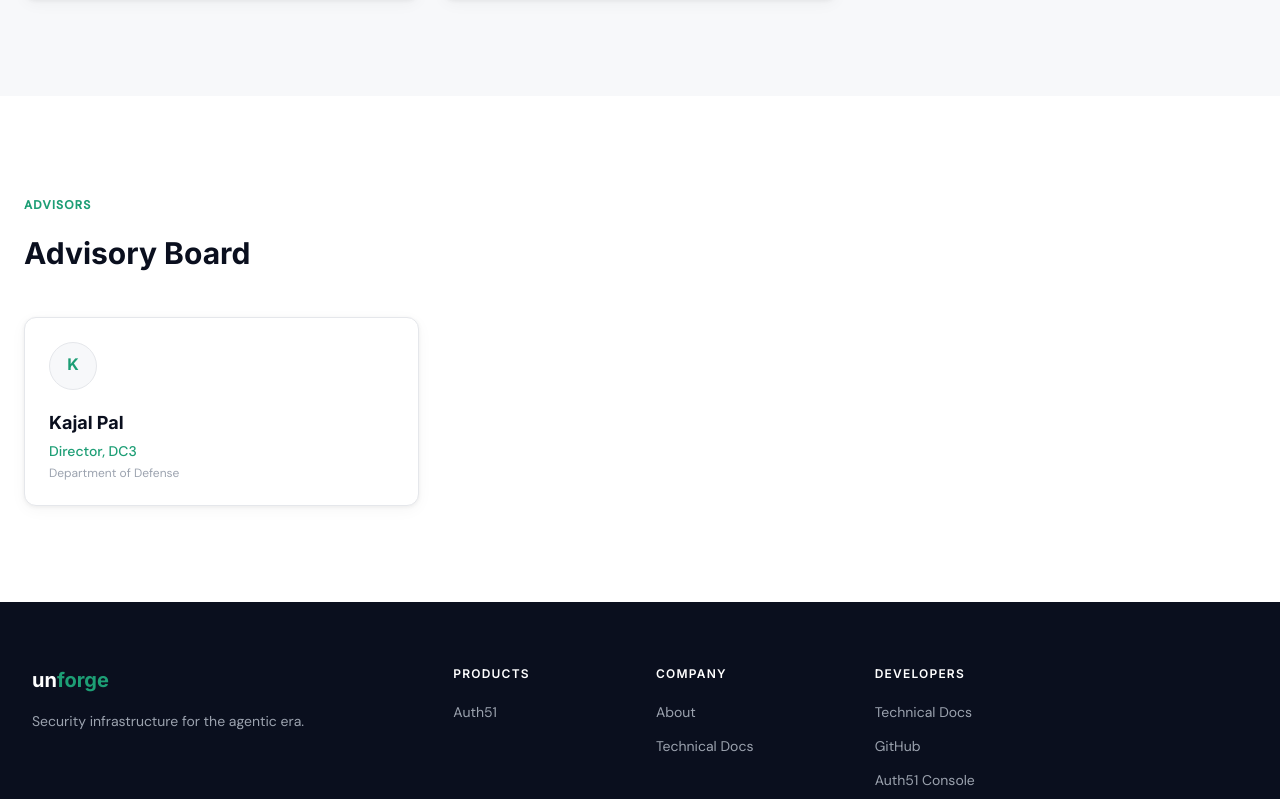
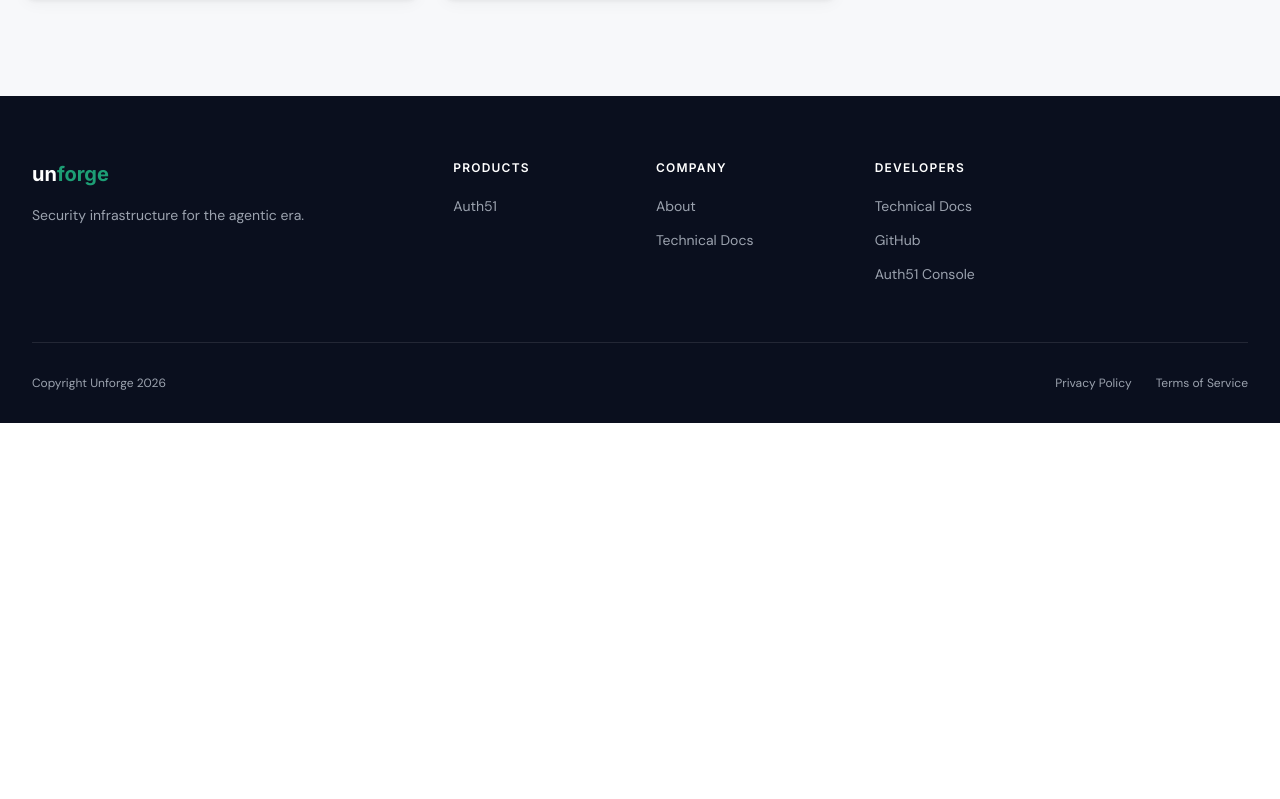
Before and after one commit to unforge-io/unforge-website, a React (Vite) app: page /company in a window 1280 px wide. Shown: the part 4287-5086 px from the top of the page. After the commit the page ends 4710 px from the top, so only its background shows below. Built offline with nearby package versions, Linux system fonts and the light colour scheme.

Commit message:
Temporary founder changes. Will be restored later.

```diff
--- a/src/pages/Company.jsx
+++ b/src/pages/Company.jsx
@@ -19,7 +19,9 @@
       "Driving force behind Unforge's focus on secure agent-driven identity solutions",
     ],
   },
-  {
+
+  /**
+     * {
       name: 'Abhishek Goswami',
       role: 'Co-Investor',
       badges: ['Senior Member IEEE', 'MBA · University of Chicago Booth'],
@@ -30,11 +32,14 @@
         'Eta Kappa Nu IEEE Honor Society (HKN)',
       ],
     },
+   *
+   */
+
 ]
 
 const FOUNDING_MEMBERS = [
-  { name: 'Rahul K',    role: 'Founding Member' },
-  { name: 'Neil Das',   role: 'Founding Member' },
+  { name: 'Rahul K', role: 'Founding Member' },
+  { name: 'Neil Das', role: 'Founding Member' },
   { name: 'Jason Liao', role: 'Founding Member' },
   { name: 'Addison Thurston', role: 'Founding Member' },
   { name: 'Arav Deb', role: 'Founding Member' },
@@ -373,7 +378,8 @@
       </section>
 
       {/* ── ADVISORS ──────────────────────────────────────────────────── */}
-      <section className="bg-white py-24 px-6">
+      {/**
+       * <section className="bg-white py-24 px-6">
         <div className="max-w-7xl mx-auto">
           <motion.div {...fadeUp()} className="mb-10">
             <span className="section-label">Advisors</span>
@@ -414,6 +420,9 @@
           </div>
         </div>
       </section>
+       *
+       */}
+
 
     </div>
   )
```
Lines whose indentation alone changed are shown as unchanged.
